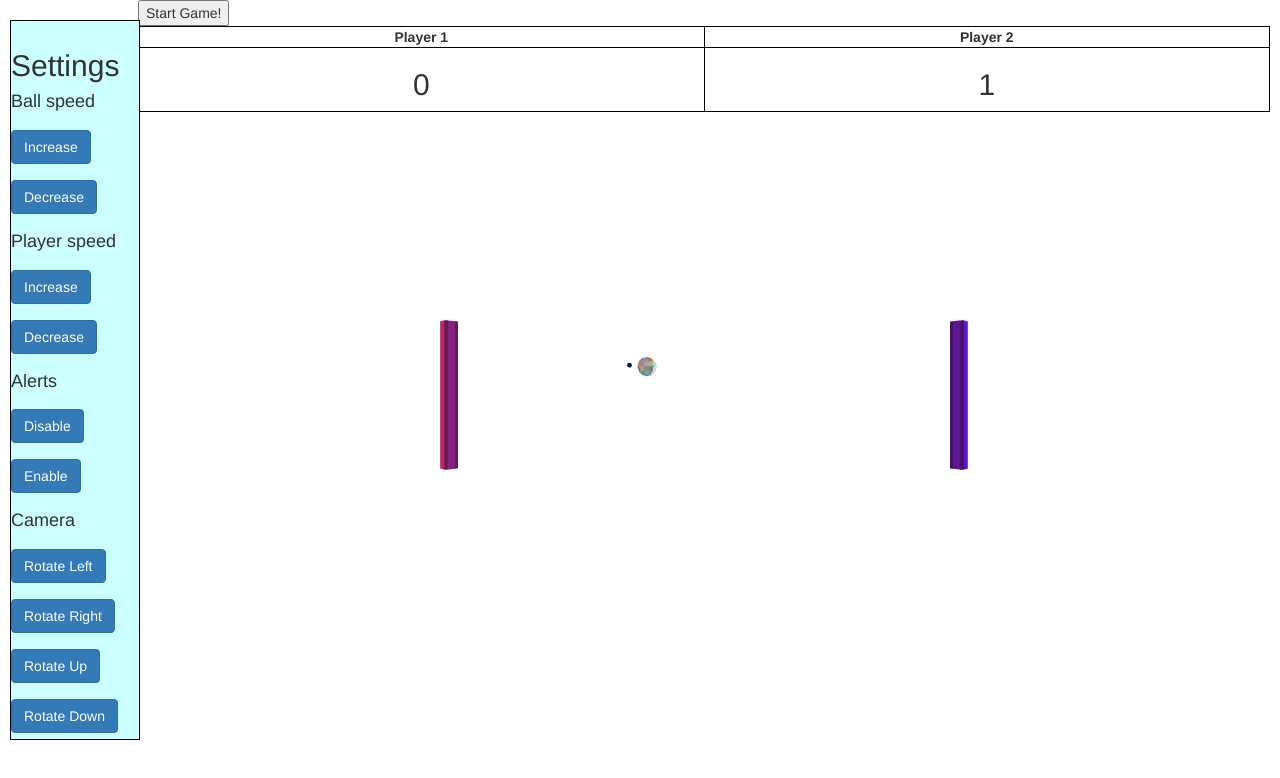
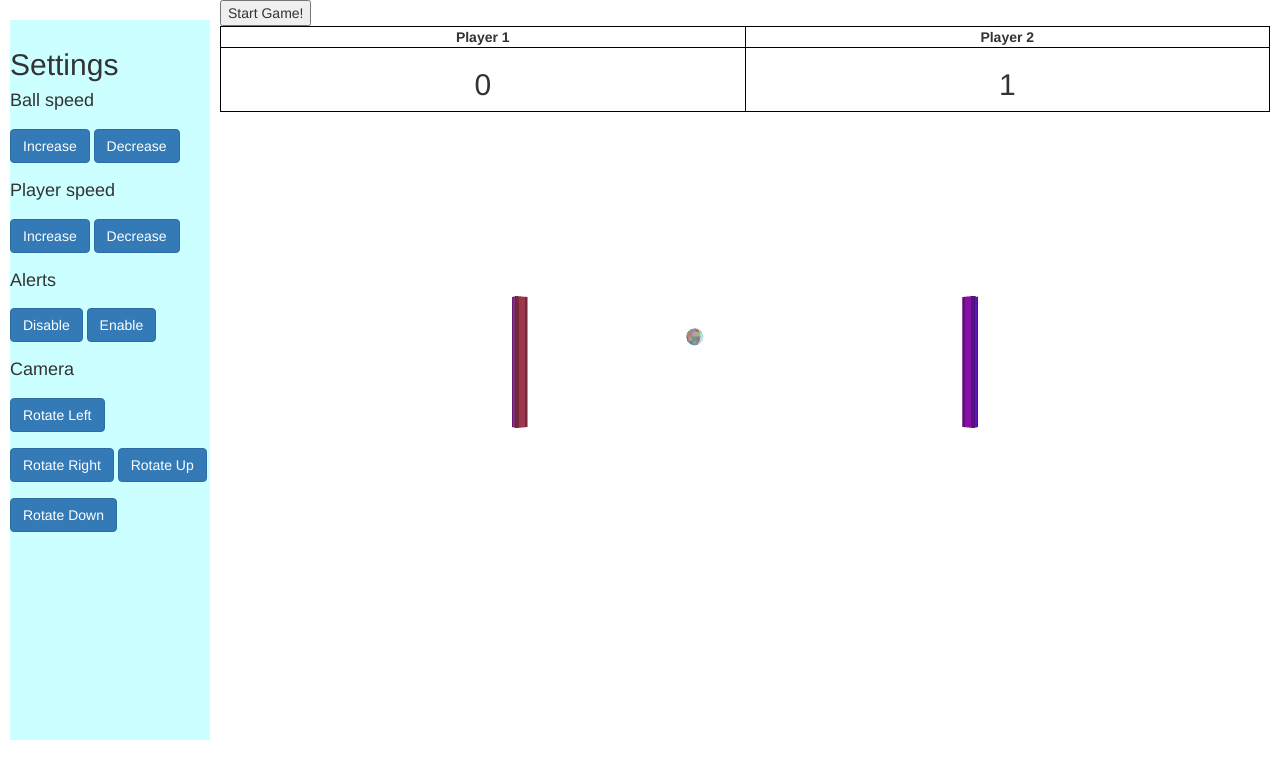
Before and after one commit to rtuck1998/3D-PONG, a plain HTML site: page index.html in a window 1280 px wide. Both pictures are taken after a click on the button "Start Game!". Drawn offline with nearby package versions, Linux system fonts and the light colour scheme.

Commit message:
Add files via upload

```diff
--- a/index.html
+++ b/index.html
@@ -18,8 +18,7 @@ table, th, td {
 }
 
 .sidenav {
-  border: 1px solid black;
-  width: 130px;
+  width: 200px;
   position: fixed;
   z-index: 1;
   top: 20px;
@@ -30,7 +29,7 @@ table, th, td {
 }
 
 .main {
-  margin-left: 10%; /* Same width as the sidebar + left position in px */
+  margin-left: 210px; /* Same width as the sidebar + left position in px */
   padding: 0px 10px;
 }
 
@@ -51,7 +50,7 @@ table, th, td {
 </td><td><h2><p id="p2score"></p></h2>
 </td></tr>
 </table>
-<canvas id="canvas" style="width:100%;height:80%;"></canvas>
+<canvas id="canvas" style="width:100%;height:500px;"></canvas>
 </div>
 
 <div class="sidenav" style="height:90%">
--- a/resources/pong.js
+++ b/resources/pong.js
@@ -28,7 +28,7 @@ function main() {
   // data for primitives by calling gl.createBuffer, gl.bindBuffer,
   // and gl.bufferData
   const sphereBufferInfo = primitives.createSphereWithVertexColorsBufferInfo(gl, 2, 12, 6);
-  const sphereBufferInfo2 = primitives.createSphereWithVertexColorsBufferInfo(gl, 0.5, 12, 6);
+  //const sphereBufferInfo2 = primitives.createSphereWithVertexColorsBufferInfo(gl, 0.5, 12, 6);
   const cube1BufferInfo   = primitives.createCubeWithVertexColorsBufferInfo(gl, 10);
   const cube2BufferInfo  = primitives.createCubeWithVertexColorsBufferInfo(gl, 10);
 
@@ -163,12 +163,14 @@ function main() {
 		speed_y = speed_y;
 		speed_x = -speed_x;
 		ball_x = ball_x + 2;
+		impact.play();
 
 	}
 	if(ball_x >= 50 && ball_y <= p2_top && ball_y >= p2_bottom && p2_pos_z < 2 && p2_pos_z > -2){
 		speed_y = speed_y;
 		speed_x = -speed_x;
 		ball_x = ball_x - 2;
+		impact.play();
 
 	}
 
@@ -176,7 +178,6 @@ function main() {
 	if(ball_y >= 50 || ball_y <= -50){
 		speed_y = -speed_y;
 		ball_y = ball_y - speed_y;
-		console.log(ball_y);
 	} // Bounce off top and bottom walls
 
 
@@ -370,7 +371,7 @@ function main() {
 
     gl.drawArrays(gl.TRIANGLES, 0, sphereBufferInfo.numElements);
 
-	webglUtils.setBuffersAndAttributes(gl, programInfo, sphereBufferInfo2);
+	/**webglUtils.setBuffersAndAttributes(gl, programInfo, sphereBufferInfo2);
 
     sphereUniforms2.u_matrix = computeMatrix(
         viewProjectionMatrix,
@@ -382,7 +383,7 @@ function main() {
     // Set the uniforms we just computed
     webglUtils.setUniforms(programInfo, sphereUniforms2);
 
-    gl.drawArrays(gl.TRIANGLES, 0, sphereBufferInfo2.numElements);
+    gl.drawArrays(gl.TRIANGLES, 0, sphereBufferInfo2.numElements);**/
 
     // ------ Draw the cube1 --------
 
@@ -424,6 +425,22 @@ function main() {
     requestAnimationFrame(drawScene);
   }
 }
+
+function sound(src) {
+    this.sound = document.createElement("audio");
+    this.sound.src = src;
+    this.sound.setAttribute("preload", "anonymous");
+    this.sound.setAttribute("controls", "anonymous");
+    this.sound.style.display = "none";
+    document.body.appendChild(this.sound);
+    this.play = function(){
+        this.sound.play();
+    }
+    this.stop = function(){
+        this.sound.pause();
+    }
+}
+
 var p1_pos = 0.0;
 var p2_pos = 0.0;
 var p1_pos_z = 0.0;
@@ -453,6 +470,8 @@ var speed_player = 1.5;
 var background_col = 0;
 var alertsOn = false;
 
+var impact = new sound("hit.mp3");
+
 document.getElementById( "start" ).onclick = function () {
         main();
     };
```
Also changed, not shown: 1 other file.
